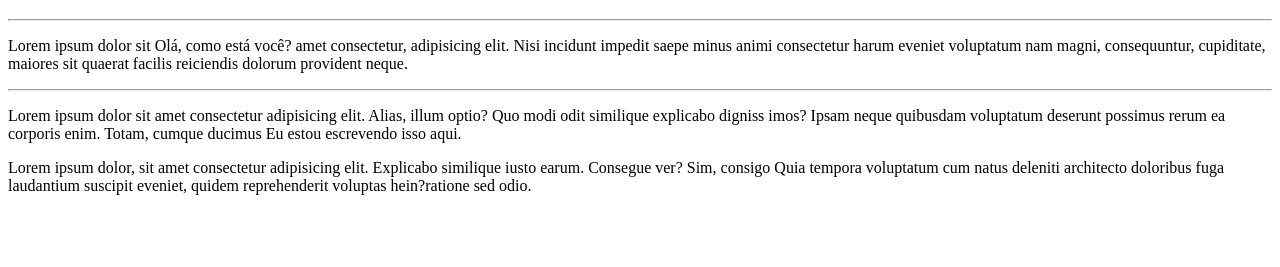
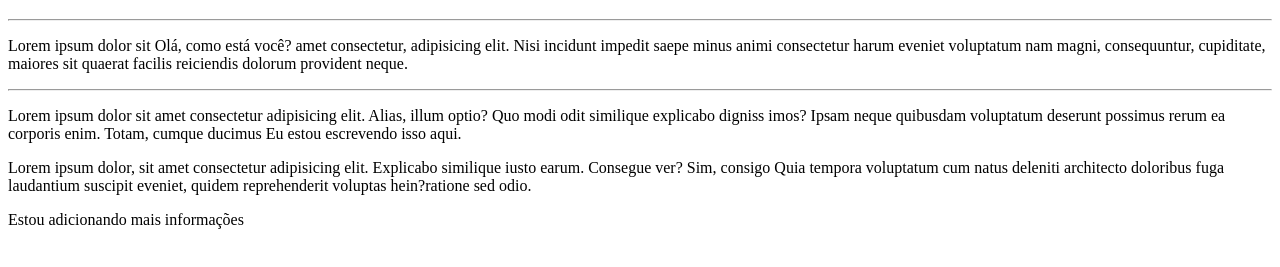
Before and after one commit to Matheus-R-Sena/Hello-World, a plain HTML site: page web/index.html in a window 1280 px wide. Shown: the part 61-328 px from the top of the page. Drawn offline with Linux system fonts and the light colour scheme.

Commit message:
One more line
that's it.

```diff
--- a/web/index.html
+++ b/web/index.html
@@ -21,6 +21,7 @@
              similique iusto earum. Consegue ver? Sim, consigo Quia tempora voluptatum cum natus deleniti architecto doloribus
              fuga laudantium suscipit eveniet,
              quidem reprehenderit voluptas hein?ratione sed odio.</p>
+             <p> Estou adicionando mais informações</p>
 
 
 
```
